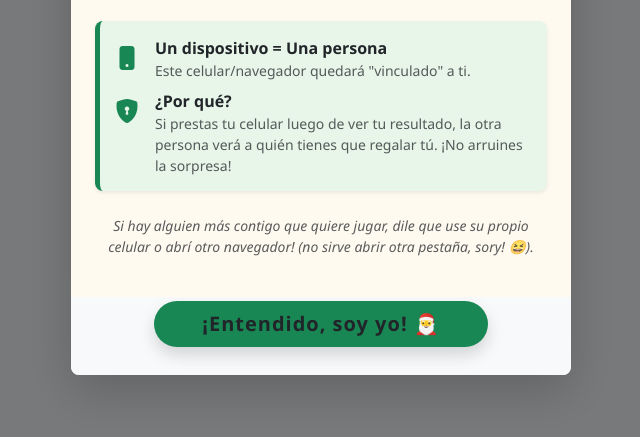
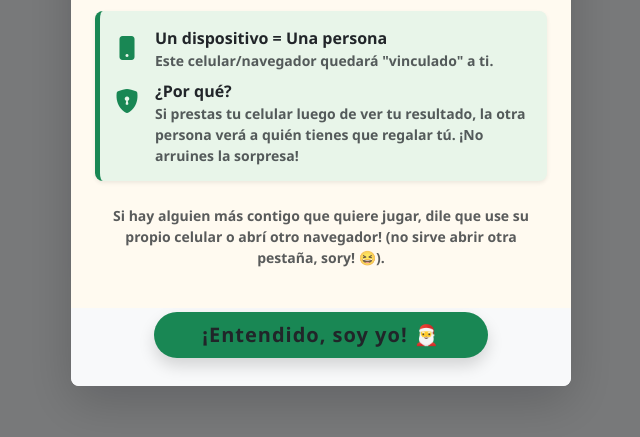
Before and after one commit to leoroan/finding_santa, a plain HTML site: page index.html in a window 1280 px wide. Shown: the part 341-778 px from the top of the page, without its empty margins (319-959 px from the left). Drawn offline with nearby package versions, Linux system fonts and the light colour scheme.

Commit message:
Update index.html

```diff
--- a/index.html
+++ b/index.html
@@ -202,19 +202,19 @@
                         <i class="bi bi-phone-fill fs-4 text-success me-3 mt-1"></i>
                         <div>
                             <strong>Un dispositivo = Una persona</strong>
-                            <p class="small text-muted mb-0">Este celular/navegador quedará "vinculado" a ti.</p>
+                            <p class="small text-muted mb-0 fw-bold">Este celular/navegador quedará "vinculado" a ti.</p>
                         </div>
                     </div>
                     <div class="d-flex align-items-start">
                         <i class="bi bi-shield-lock-fill fs-4 text-success me-3 mt-1"></i>
                         <div>
                             <strong>¿Por qué?</strong>
-                            <p class="small text-muted mb-0">Si prestas tu celular luego de ver tu resultado, la otra persona verá a quién tienes que regalar tú. ¡No arruines la sorpresa!</p>
+                            <p class="small text-muted mb-0 fw-bold">Si prestas tu celular luego de ver tu resultado, la otra persona verá a quién tienes que regalar tú. ¡No arruines la sorpresa!</p>
                         </div>
                     </div>
                 </div>
 
-                <p class="small text-muted fst-italic">
+                <p class="small text-muted fw-bolder">
                     Si hay alguien más contigo que quiere jugar, dile que use su propio celular o abrí otro navegador! (no sirve abrir otra pestaña, sory! 😆).
                 </p>
 
```
